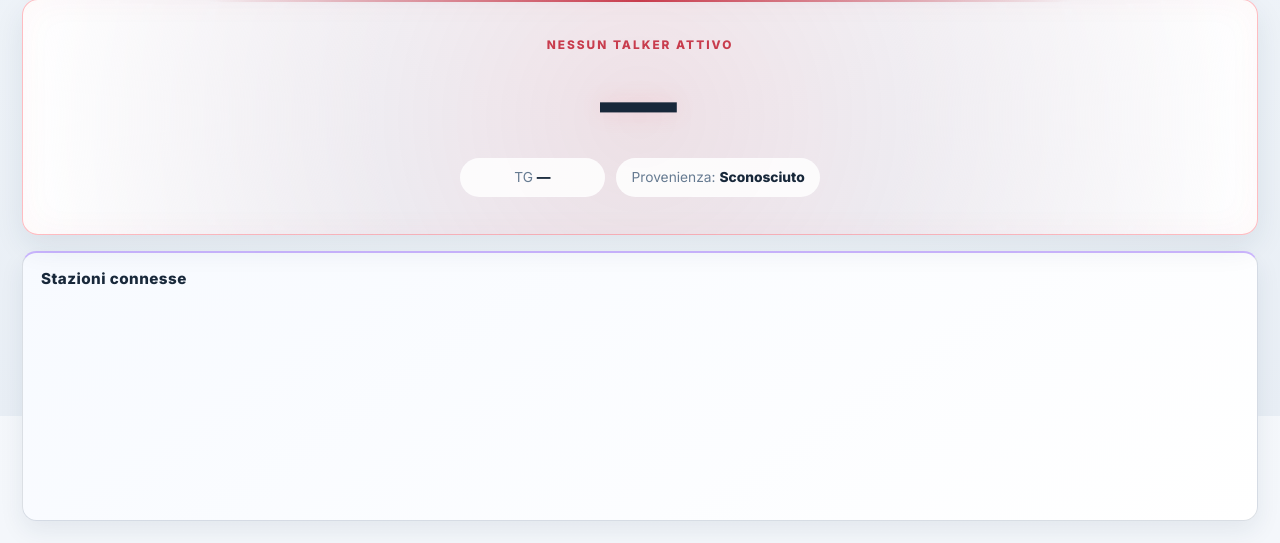
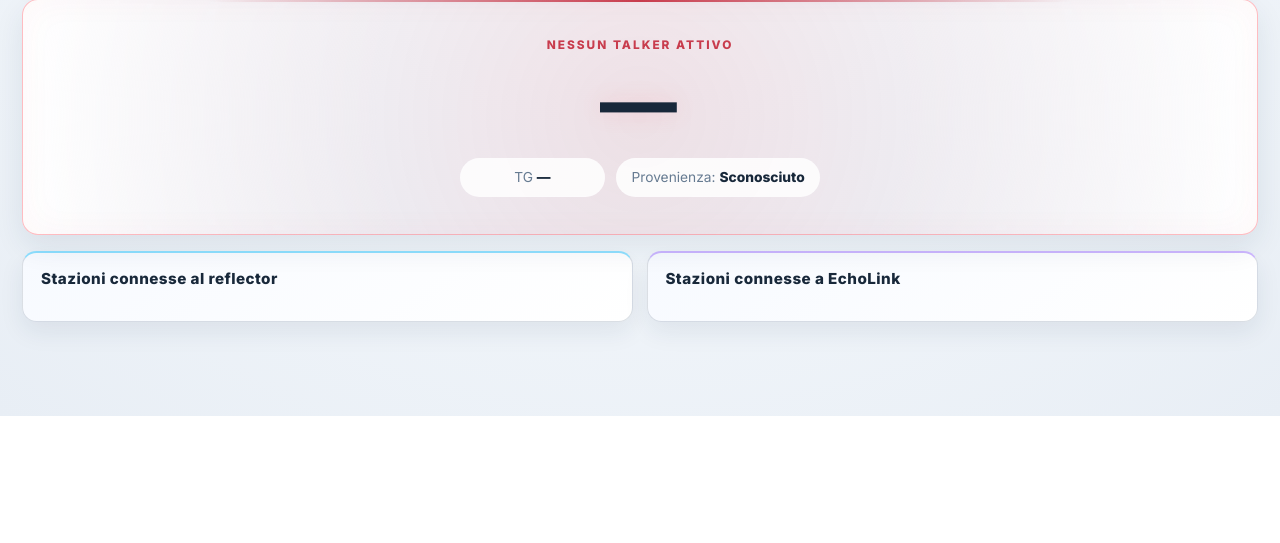
Before and after one commit to IU5HJU/svxguardian, a Flask app: page /dashboard_pubblica in a window 1280 px wide. Shown: the part 384-927 px from the top of the page. After the commit the page ends 800 px from the top, so only its background shows below. Run offline with Flask 3, Linux system fonts and the light colour scheme; data that the repository does not hold is empty.

Commit message:
Add EchoLink stations to public dashboard

```diff
--- a/locale/de.json
+++ b/locale/de.json
@@ -105,6 +105,8 @@
     "REFLECTOR_NO_STATIONS": "Keine Stationen verbunden",
     "STATION": "Station",
 
+    "PUBLIC_REFLECTOR_CONNECTED_STATIONS": "Mit dem Reflector verbundene Stationen",
+    "PUBLIC_ECHOLINK_CONNECTED_STATIONS": "Mit EchoLink verbundene Stationen",
     "PUBLIC_REFLECTOR_NAME": "Öffentlicher Reflector-Name",
     "PUBLIC_REFLECTOR_NAME_HELP": "Name, der im öffentlichen Dashboard angezeigt wird.",
     "SAVE_SETTINGS": "Einstellungen speichern",
--- a/locale/en.json
+++ b/locale/en.json
@@ -105,6 +105,8 @@
     "REFLECTOR_NO_STATIONS": "No connected stations",
     "STATION": "Station",
 
+    "PUBLIC_REFLECTOR_CONNECTED_STATIONS": "Stations connected to the reflector",
+    "PUBLIC_ECHOLINK_CONNECTED_STATIONS": "Stations connected to EchoLink",
     "PUBLIC_REFLECTOR_NAME": "Public reflector name",
     "PUBLIC_REFLECTOR_NAME_HELP": "Name displayed on the public dashboard.",
     "SAVE_SETTINGS": "Save settings",
--- a/locale/es.json
+++ b/locale/es.json
@@ -105,6 +105,8 @@
     "REFLECTOR_NO_STATIONS": "No hay estaciones conectadas",
     "STATION": "Estación",
 
+    "PUBLIC_REFLECTOR_CONNECTED_STATIONS": "Estaciones conectadas al reflector",
+    "PUBLIC_ECHOLINK_CONNECTED_STATIONS": "Estaciones conectadas a EchoLink",
     "PUBLIC_REFLECTOR_NAME": "Nombre público del reflector",
     "PUBLIC_REFLECTOR_NAME_HELP": "Nombre mostrado en el panel público.",
     "SAVE_SETTINGS": "Guardar configuración",
--- a/locale/fr.json
+++ b/locale/fr.json
@@ -105,6 +105,8 @@
     "REFLECTOR_NO_STATIONS": "Aucune station connectée",
     "STATION": "Station",
 
+    "PUBLIC_REFLECTOR_CONNECTED_STATIONS": "Stations connectées au reflector",
+    "PUBLIC_ECHOLINK_CONNECTED_STATIONS": "Stations connectées à EchoLink",
     "PUBLIC_REFLECTOR_NAME": "Nom public du reflector",
     "PUBLIC_REFLECTOR_NAME_HELP": "Nom affiché sur le tableau de bord public.",
     "SAVE_SETTINGS": "Enregistrer les paramètres",
--- a/locale/it.json
+++ b/locale/it.json
@@ -105,6 +105,8 @@
     "REFLECTOR_NO_STATIONS": "Nessuna stazione connessa",
     "STATION": "Stazione",
 
+    "PUBLIC_REFLECTOR_CONNECTED_STATIONS": "Stazioni connesse al reflector",
+    "PUBLIC_ECHOLINK_CONNECTED_STATIONS": "Stazioni connesse a EchoLink",
     "PUBLIC_REFLECTOR_NAME": "Nome pubblico del reflector",
     "PUBLIC_REFLECTOR_NAME_HELP": "Nome visualizzato nella dashboard pubblica.",
     "SAVE_SETTINGS": "Salva impostazioni",
--- a/locale/ru.json
+++ b/locale/ru.json
@@ -105,6 +105,8 @@
     "REFLECTOR_NO_STATIONS": "Нет подключённых станций",
     "STATION": "Станция",
 
+    "PUBLIC_REFLECTOR_CONNECTED_STATIONS": "Станции, подключённые к рефлектору",
+    "PUBLIC_ECHOLINK_CONNECTED_STATIONS": "Станции, подключённые к EchoLink",
     "PUBLIC_REFLECTOR_NAME": "Публичное имя рефлектора",
     "PUBLIC_REFLECTOR_NAME_HELP": "Имя, отображаемое на публичной панели.",
     "SAVE_SETTINGS": "Сохранить настройки",
--- a/src/web/static/css/dashboard_pubblica.css
+++ b/src/web/static/css/dashboard_pubblica.css
@@ -329,14 +329,15 @@
 .public-lists-grid {
     display: grid;
 
-    grid-template-columns: 1fr;
+    grid-template-columns:
+        repeat(2, minmax(0, 1fr));
 
     gap: 0.85rem;
 }
 
 
 .public-list-card {
-    min-height: 270px;
+    min-height: 0;
 
     padding: 1.1rem;
 
@@ -379,7 +380,8 @@
 }
 
 
-#public-stations-list {
+#public-stations-list,
+#public-echolink-stations-list {
     display: flex;
     flex-wrap: wrap;
     align-content: flex-start;
--- a/src/web/templates/dashboard/dashboard_pubblica.html
+++ b/src/web/templates/dashboard/dashboard_pubblica.html
@@ -132,7 +132,7 @@
         <div class="public-list-card">
 
             <h2>
-                {{ t("REFLECTOR_CONNECTED_STATIONS") }}
+                {{ t("PUBLIC_REFLECTOR_CONNECTED_STATIONS") }}
             </h2>
 
             <div id="public-stations-list">
@@ -140,6 +140,25 @@
                 {% for node_name in state.reflector_connected_nodes %}
                     <span class="public-list-item">
                         {{ node_name }}
+                    </span>
+                {% endfor %}
+
+            </div>
+
+        </div>
+
+
+        <div class="public-list-card">
+
+            <h2>
+                {{ t("PUBLIC_ECHOLINK_CONNECTED_STATIONS") }}
+            </h2>
+
+            <div id="public-echolink-stations-list">
+
+                {% for station in state.echolink_connected_stations %}
+                    <span class="public-list-item">
+                        {{ station }}
                     </span>
                 {% endfor %}
 
@@ -360,6 +379,11 @@
                 data.reflector_connected_nodes
             );
 
+            renderPublicList(
+                "public-echolink-stations-list",
+                data.echolink_connected_stations
+            );
+
 
         } catch (error) {
 
```
